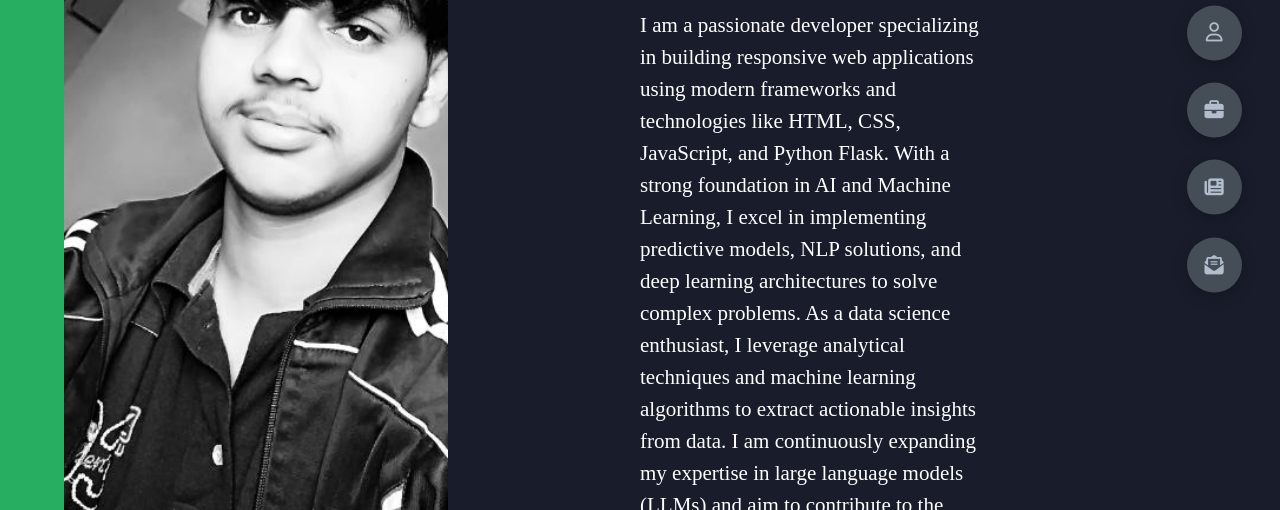
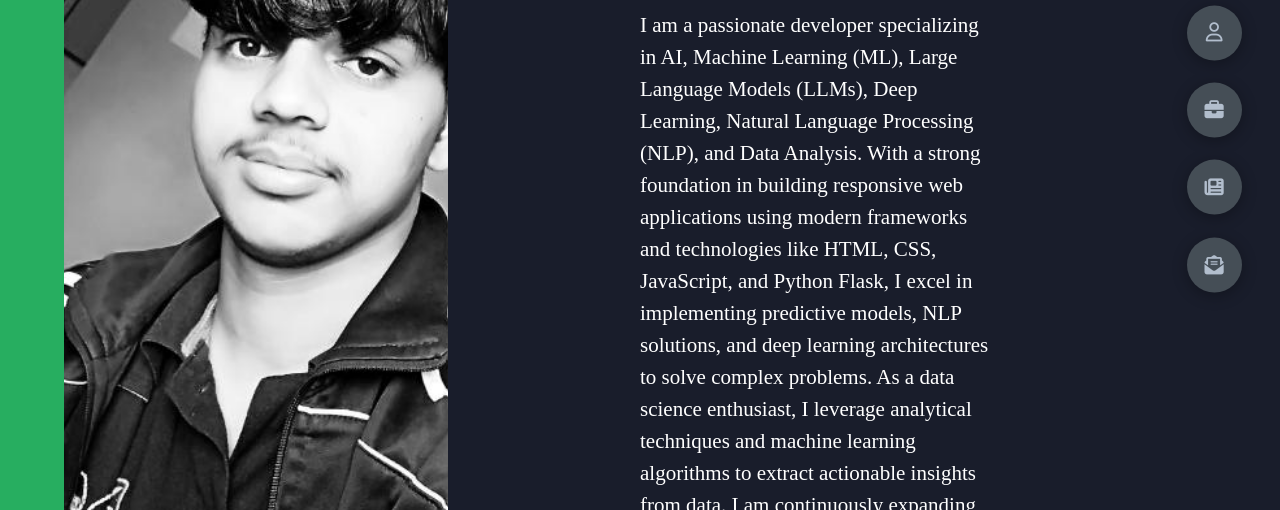
Before and after one commit to prabhatadvait/Portfolio_Website, a plain HTML site: page index.html in a window 1280 px wide. Shown: the part 290-800 px from the top of the page. Drawn offline with Linux system fonts and the light colour scheme.

Commit message:
Update index.html

```diff
--- a/index.html
+++ b/index.html
@@ -26,12 +26,12 @@
     An AI/ML Enthusiast and Web Developer.
 </h1>
 <p><span class="intro_detail">
-    I am a passionate developer specializing in building responsive web applications using modern frameworks and technologies like HTML, CSS, JavaScript, and Python Flask.
-    With a strong foundation in AI and Machine Learning, I excel in implementing predictive models, NLP solutions, and deep learning architectures to solve complex problems.
+    I am a passionate developer specializing in AI, Machine Learning (ML), Large Language Models (LLMs), Deep Learning, Natural Language Processing (NLP), and Data Analysis.
+    With a strong foundation in building responsive web applications using modern frameworks and technologies like HTML, CSS, JavaScript, and Python Flask, I excel in implementing predictive models, NLP solutions, and deep learning architectures to solve complex problems.
     As a data science enthusiast, I leverage analytical techniques and machine learning algorithms to extract actionable insights from data.
-    I am continuously expanding my expertise in large language models (LLMs) and aim to contribute to the advancement of AI-driven solutions.
-</span>
-</p>
+    I am continuously expanding my expertise in AI-driven solutions and aim to contribute to the advancement of AI, ML, LLM, Deep Learning, NLP, and Data Analysis.
+</span></p>
+
 
                 <div class="btn-con">
                     <a href="pic/prabhat_resume_new.pdf" class="main-btn" download>
```
